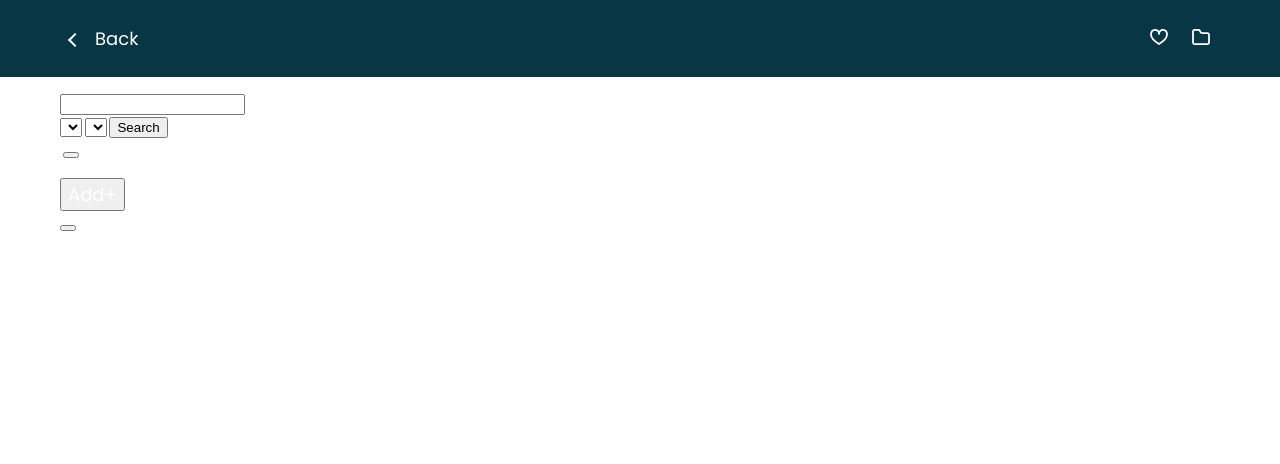
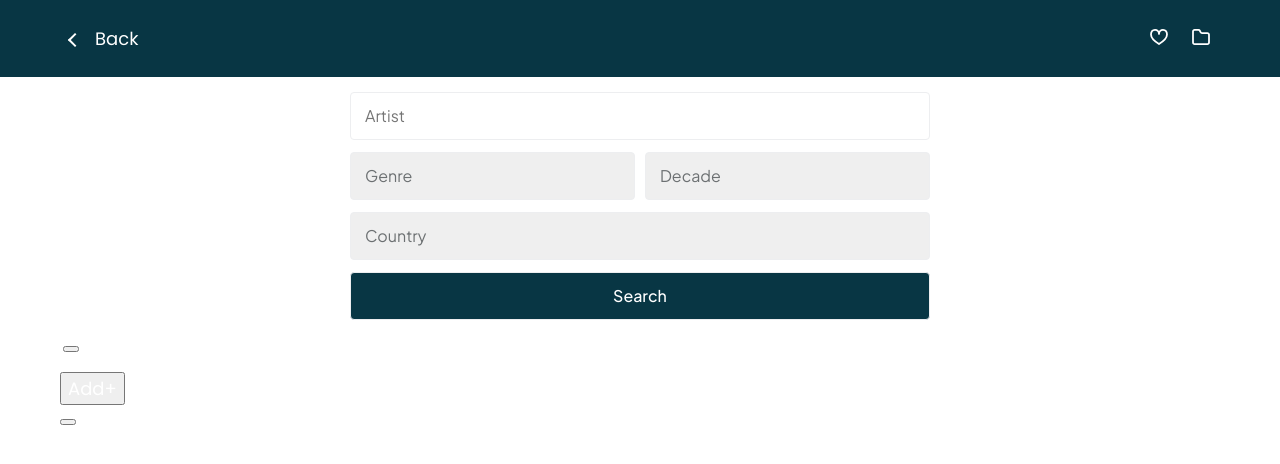
Before and after one commit to annaalieks/test_task_for_react, a plain HTML site: page index.html in a window 1280 px wide. Drawn offline with Linux system fonts and the light colour scheme.

Commit message:
Keep working on the form

```diff
--- a/index.html
+++ b/index.html
@@ -36,13 +36,23 @@
     <main class="main">
         <div class="container container--inner container--main">
             <form class="container container--search">
-                <input type="text" class="artist">
-                <div class="container">
-                    <select name="genre" id=""></select>
-                    <select name="decade" id=""></decade>
+                <input class="input input--full input--artist" type="text" id="artist" name="artist" placeholder="Artist" required>
+                <div class="container container--flex">
+                    <select class="input input--half input--select input--genre" id="genre" name="genre" required>
+                        <option class="placeholder-option" value="" disabled selected>Genre</option>
+                        <option value="reserve-for-personal-event">Reserve for personal event</option>
+                        <option value="buy-tickets-for-a-next-concert">Buy tickets for a next concert</option>
+                        <option value="reserve-for-a-venue">Reserve from a venue</option>
+                        <option value="other">Other</option>
+                    </select>
+                    <select class="input input--half input--select input--decade" id="decade" name="decade" required>
+                        <option class="placeholder-option" value="" disabled selected>Decade</option>
+                    </select>
                 </div>
-                <select name="country" id=""></country>
-                <input type="submit" value="Search">
+                <select class="input input--full input--select input--country" id="country" name="country"required>
+                    <option class="placeholder-option" value="" disabled selected>Country</option>
+                </select>
+                <input class="input input--full input--submit" type="submit" value="Search">
             </form>
             <div class="container container--collection">
                 <div class="disc__holder">
@@ -86,5 +96,7 @@
                 stroke="white" stroke-width="2" stroke-linecap="round" stroke-linejoin="round"></path>
         </symbol>
     </svg>
+
+    <script src="script.js"></script>
 </body>
 </html>
--- /dev/null
+++ b/script.js
@@ -0,0 +1,12 @@
+'use strict';
+
+const goBack = document.querySelector('.btn--back');
+const artist = document.querySelector('.artist');
+const maxNumOfChars = 20;
+
+goBack.addEventListener('click', goToPreviousPage);
+
+function goToPreviousPage() {
+    window.history.back();
+    console.log('previous page');
+}
--- a/styles/main.sass
+++ b/styles/main.sass
@@ -5,29 +5,14 @@ $navy-green: #083644
 
 // Mixins
 
-@mixin poppins-regular($font-weight: 400)
+@mixin poppins($font-weight: 400)
     font-family: "Poppins", system-ui
     font-weight: $font-weight
     font-size: 18px
     line-height: 27px
     color: $white
 
-@mixin poppins-medium($font-weight: 500)
-    font-family: "Poppins", system-ui
-    font-weight: $font-weight
-    font-size: 14px
-    line-height: 20px
-    color: $white
-
-@mixin plus-jakarta-regular($font-weight: 400)
-    font-family: "Plus Jakarta Sans", system-ui
-    font-weight: $font-weight
-
-@mixin plus-jakarta-medium($font-weight: 500)
-    font-family: "Plus Jakarta Sans", system-ui
-    font-weight: $font-weight
-
-@mixin plus-jakarta-bold($font-weight: 700)
+@mixin plus-jakarta($font-weight: 400)
     font-family: "Plus Jakarta Sans", system-ui
     font-weight: $font-weight
 
@@ -35,13 +20,25 @@ $navy-green: #083644
     @media only screen and (min-width: 1200px)
         @content
 
-@mixin shevron
+@mixin shevron($color: $white)
     content: ""
     display: inline-block
     height: 10px
     width: 10px
-    border-left: 2px solid #FFF
-    border-bottom: 2px solid #FFF
+    color: $color
+    border-left: 2px solid
+    border-bottom: 2px solid
+
+@mixin input
+    border: 1px solid #EDEEF0
+    color: #6C7072
+    padding: 13px 14px
+    @include plus-jakarta
+    font-size: 16px
+    line-height: 20px
+    border-radius: 4px
+    margin-bottom: 12px
+    appearance: none
 
 // Basics
 
@@ -49,7 +46,7 @@ $navy-green: #083644
     box-sizing: border-box
 
 body
-    @include plus-jakarta-regular
+    @include plus-jakarta
     margin: 0 auto
     min-width: 280px
 
@@ -68,12 +65,17 @@ a
     padding: 25px 30px
 
 .btn
-    @include poppins-regular
-
-.btn--back::before
-    @include shevron
-    transform: rotate(45deg)
-    margin-right: 15px
+    @include poppins
+    &--back::before
+        @include shevron
+        transform: rotate(45deg)
+        margin-right: 15px
+    &--back:hover::before
+        margin-left: -5px
+        margin-right: 20px
+        transition: all 0.3s linear
+    &:hover .icon
+        transform: scale(1.2)
 
 .continer--nav
     display: flex
@@ -88,7 +90,37 @@ a
 .container--main
     padding: 15px 20px 35px
 
+// Form
+
+.input
+    &--full
+        width: 100%
+        @include input
+    &--half
+        @include input
+        width: 50%
+    &--submit
+        background-color: $navy-green
+        color: $white
+        @include plus-jakarta($font-weight: 500)
+    &--select
+        position: relative
+        &::after
+            @include shevron($color: $navy-green)
+            position: absolute
+            top: calc(50% - 5px)
+            right: 18px
+            transform: rotate(-45deg)
+
+.container--flex
+    display: flex
+    gap: 10px
+
 @include desktop
     .container--inner
         max-width: 1200px
         margin: 0 auto
+
+    .container--search
+        max-width: 50%
+        margin: 0 auto
```
Also changed, not shown: styles/main.css, 1 other file.
